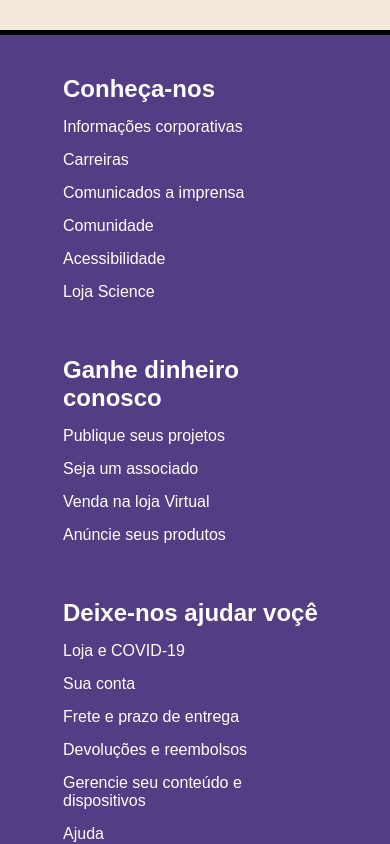
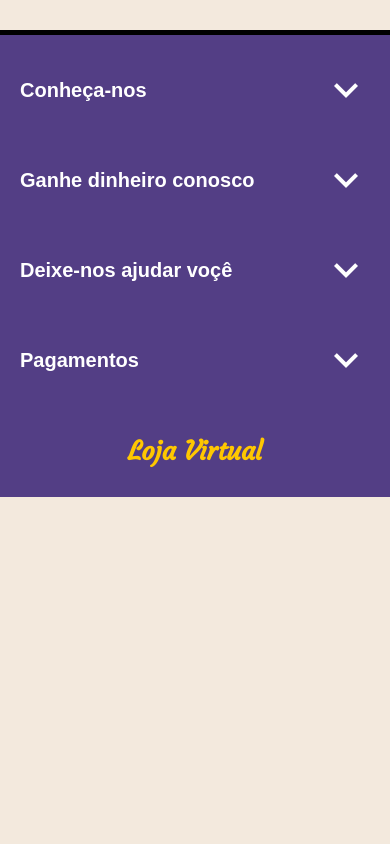
Before and after one commit to RamonBosi/Projetos-React, a React (Create React App) app in the folder projetos/: page / in a window 390 px wide. Shown: the top 844 px of the page. Built offline with nearby package versions, Linux system fonts and the light colour scheme.

Commit message:
Footer Responsiveness Update

```diff
--- a/projetos/src/components/Footer/index.js
+++ b/projetos/src/components/Footer/index.js
@@ -1,13 +1,17 @@
-import { Footer, Options, FooterContent } from './styles'
+import { Footer, Options, FooterContent, Option } from './styles'
 import { Mark } from '../Menu/styles'
+import Icon from '../Icons'
 
 export default function CreateFooter(){
     return(
         <Footer>
             <FooterContent>
                 <Options>
+                    <Option>
                         <div>
                             <h2>Conheça-nos</h2>
+                            <span className = 'material-icons'>expand_more</span>
+                        </div>
                         <nav>
                             <ul>
                                 <li><a href = '#'>Informações corporativas</a></li>
@@ -18,9 +22,12 @@ export default function CreateFooter(){
                                 <li><a href = '#'>Loja Science</a></li>
                             </ul>
                         </nav>
-                    </div>
+                    </Option>
+                    <Option>
                         <div>
                             <h2>Ganhe dinheiro conosco</h2>
+                            <span className = 'material-icons'>expand_more</span>
+                        </div>
                         <nav>
                             <ul>
                                 <li><a href = '#'>Publique seus projetos</a></li>
@@ -29,9 +36,12 @@ export default function CreateFooter(){
                                 <li><a href = '#'>Anúncie seus produtos</a></li>
                             </ul>
                         </nav>
-                    </div>
+                    </Option>
+                    <Option>
                         <div>
                             <h2>Deixe-nos ajudar voçê</h2>
+                            <span className = 'material-icons'>expand_more</span>
+                        </div>
                         <nav>
                             <ul>
                                 <li><a href = '#'>Loja e COVID-19</a></li>
@@ -42,15 +52,18 @@ export default function CreateFooter(){
                                 <li><a href = '#'>Ajuda</a></li>
                             </ul>
                         </nav>
-                    </div>
+                    </Option>
+                    <Option>
                         <div>
                             <h2>Pagamentos</h2>
+                            <span className = 'material-icons'>expand_more</span>
+                        </div>
                         <nav>
                             <ul>
                                 <li><a href = '#'>Cartão de crédito, cartões de debito, Boletos e Pix</a></li>
                             </ul>
                         </nav>
-                    </div>
+                    </Option>
                 </Options>
                 <Mark>
                     <h2>Loja Virtual</h2>
--- a/projetos/src/components/Footer/styles.js
+++ b/projetos/src/components/Footer/styles.js
@@ -15,10 +15,6 @@ export const FooterContent = styled.div`
         text-align: center;
         padding: 20px;
     }
-
-    @media(max-width: 1290px){
-       padding: 20px;
-    }
 `
 
 export const  Options = styled.div`
@@ -26,10 +22,33 @@ export const  Options = styled.div`
     justify-content: space-around;
     margin: 0 0 20px 0;
 
-    > div{
+    @media(max-width: 1290px){
+        display: grid;
+        grid-template-columns: repeat(2,400px);
+        justify-content: space-evenly;
+        justify-items: flex-start;
+        gap: 40px 0;
+    }
+
+    @media(max-width: 830px){
+        grid-template-columns: repeat(1, 100%);
+        gap: 20px 0;
+    }
+`
+
+export const Option = styled.div`
+
+    > div {
+
+        > span{
+            display: none;
+            font-size: 3.6rem;
+            color: var(--default-white);
+        }
 
         > h2{
             color: var(--default-white);
+        }
     }
 
     > nav > ul{
@@ -46,17 +65,50 @@ export const  Options = styled.div`
             }
         }
     }
+
+    @media(max-width: 830px){
+        width: 100%;
+
+        > div{
+            display: grid;
+            grid-template-columns: 1fr;
+            grid-template-rows: 70px;
+            align-items: center;
+            border-radius: 10px;
+
+            :hover{
+                background-color: rgba(0, 0, 0, 0.2);
             }
 
-    @media(max-width: 1290px){
-        display: grid;
-        grid-template-columns: repeat(2,400px);
-        justify-content: space-evenly;
-        justify-items: flex-start;
-        gap: 40px 0;
+            > h2, > span{
+                grid-area: 1 / 1 / 2 / 2;
             }
 
-    @media(max-width: 850px){
-        grid-template-columns: repeat(1, 80%);
+            > h2{
+                justify-self: flex-start;
+                padding: 0 0 0 10px;
+            }
+
+            > span{
+                font-size: 4.8rem;
+                display: block;
+                cursor: pointer;
+                width: 100%;
+                z-index: 10;
+                transform: rotateY(180deg);
+                padding: 0 0 0 10px;
+            }
+        }
+
+        > nav{
+            display: none;
+            padding: 0 0 0 10px;
+        }
+    }
+
+    @media(max-width: 390px){
+        > div > h2{
+            font-size: 2rem;
+        }
     }
 `
```
Lines whose indentation alone changed are shown as unchanged.
